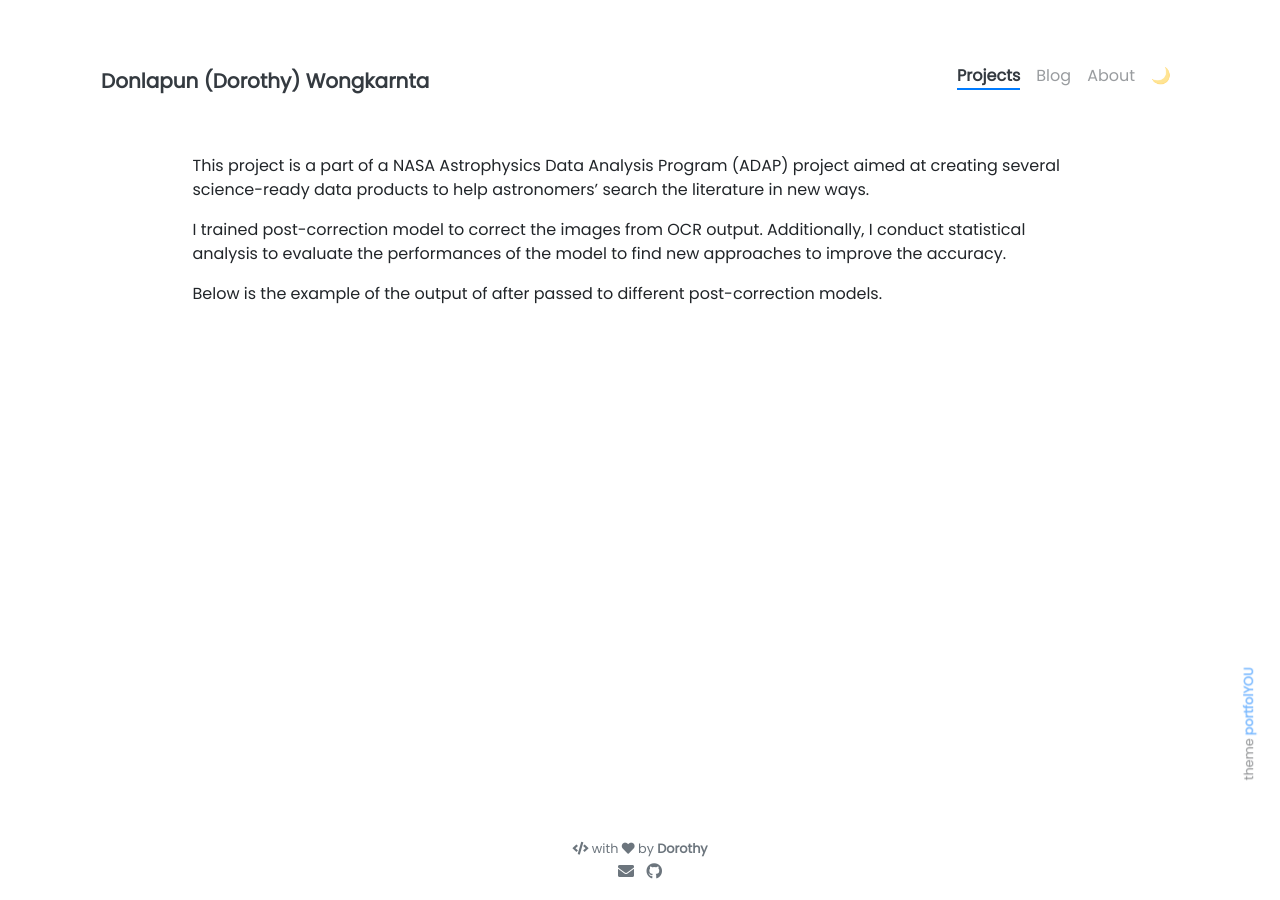
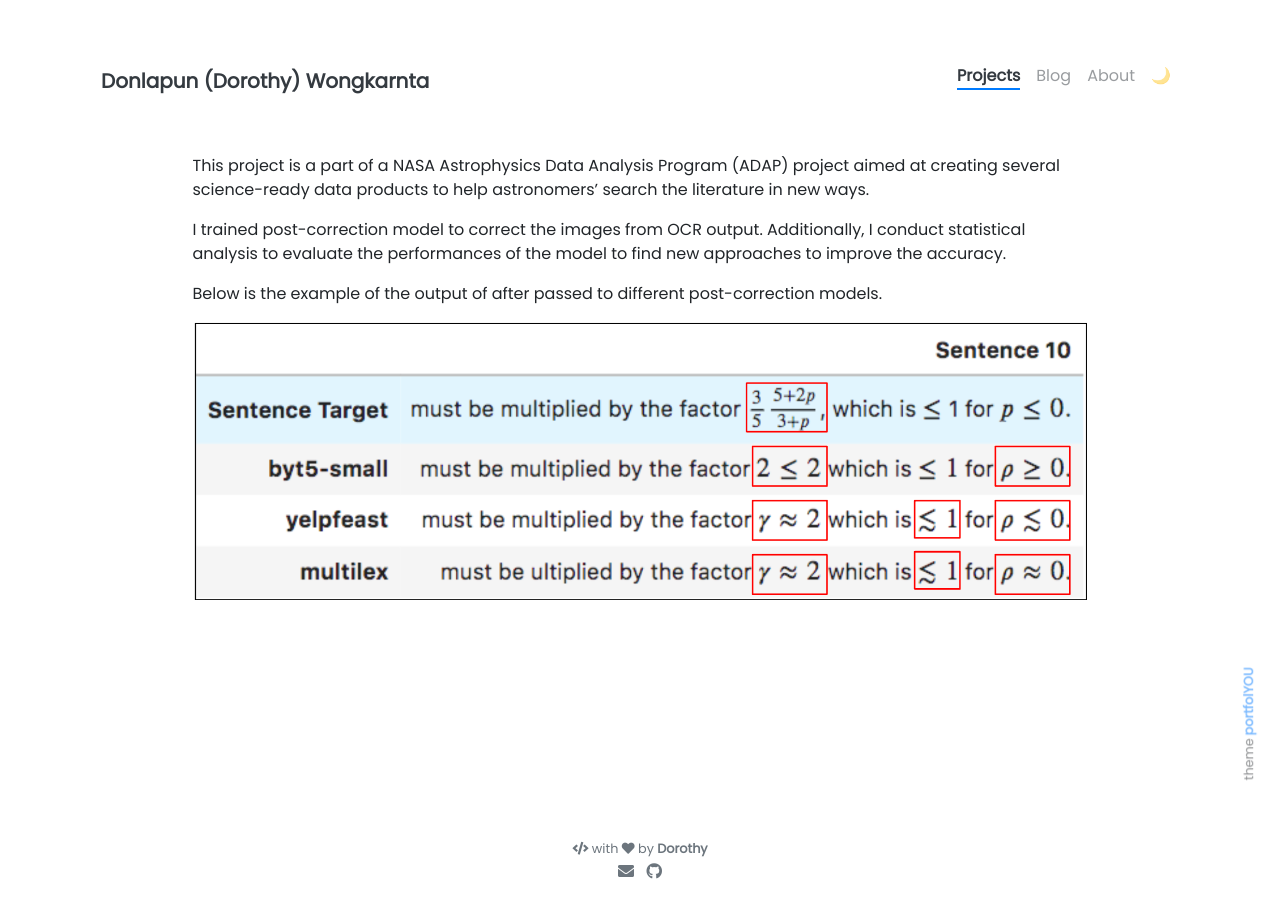
Before and after one commit to Donlapun/donlapun.github.io, a Jekyll site: the page built from _projects/OCR.md, in a window 1280 px wide. Built offline with Jekyll 4.4.1, drawn with Linux system fonts in a browser that asks for light colours; nearby versions of some CDN libraries.

Commit message:
Update OCR.md

```diff
--- a/_projects/OCR.md
+++ b/_projects/OCR.md
@@ -16,3 +16,5 @@ This project is a part of a NASA Astrophysics Data Analysis Program (ADAP) proje
 I trained post-correction model to correct the images from OCR output. Additionally, I conduct statistical analysis to evaluate the performances of the model to find new approaches to improve the accuracy.
 
 Below is the example of the output of after passed to different post-correction models.
+
+![OCR Output](/assets/pngs/sentence10_output.png)
```
